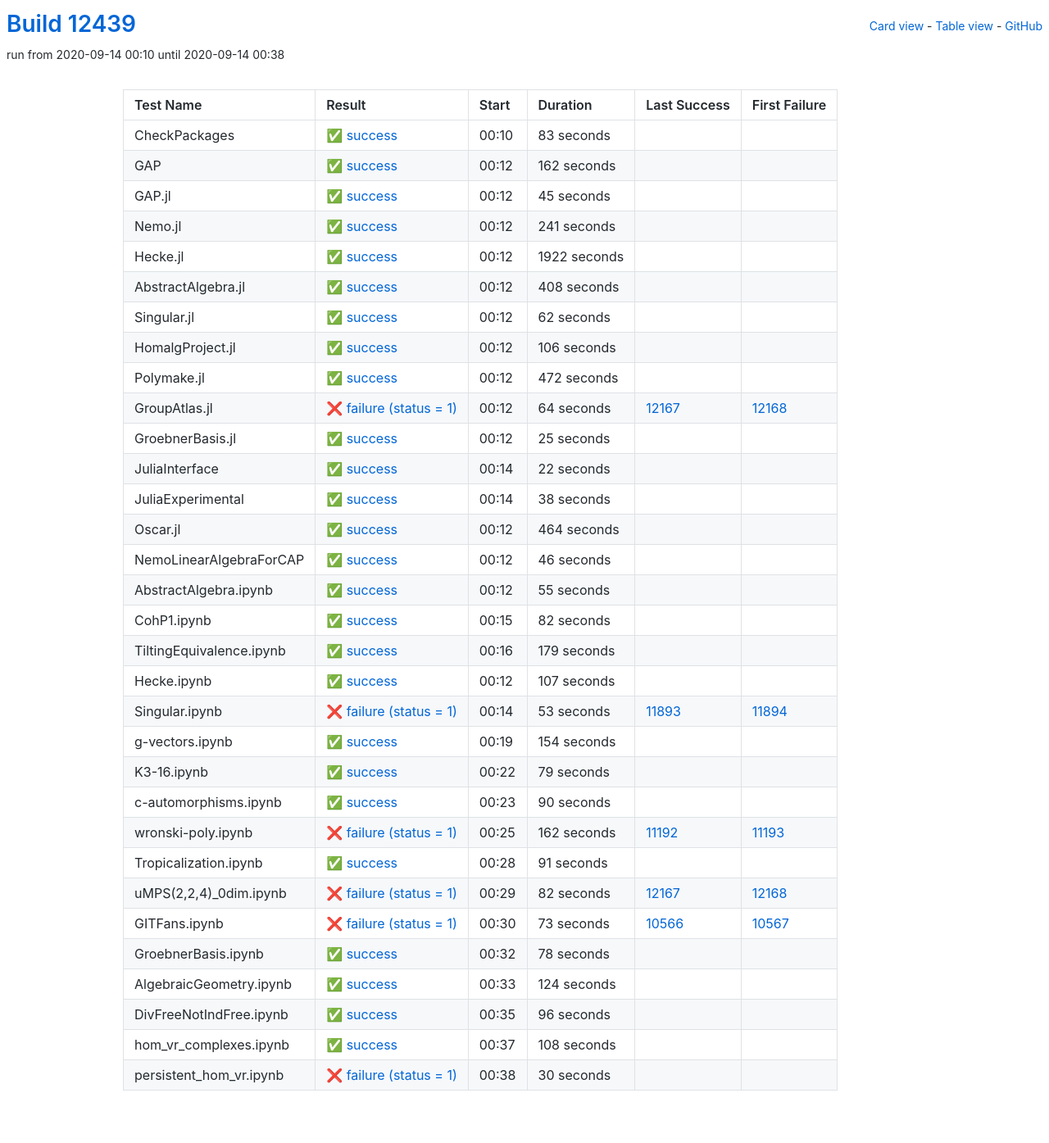
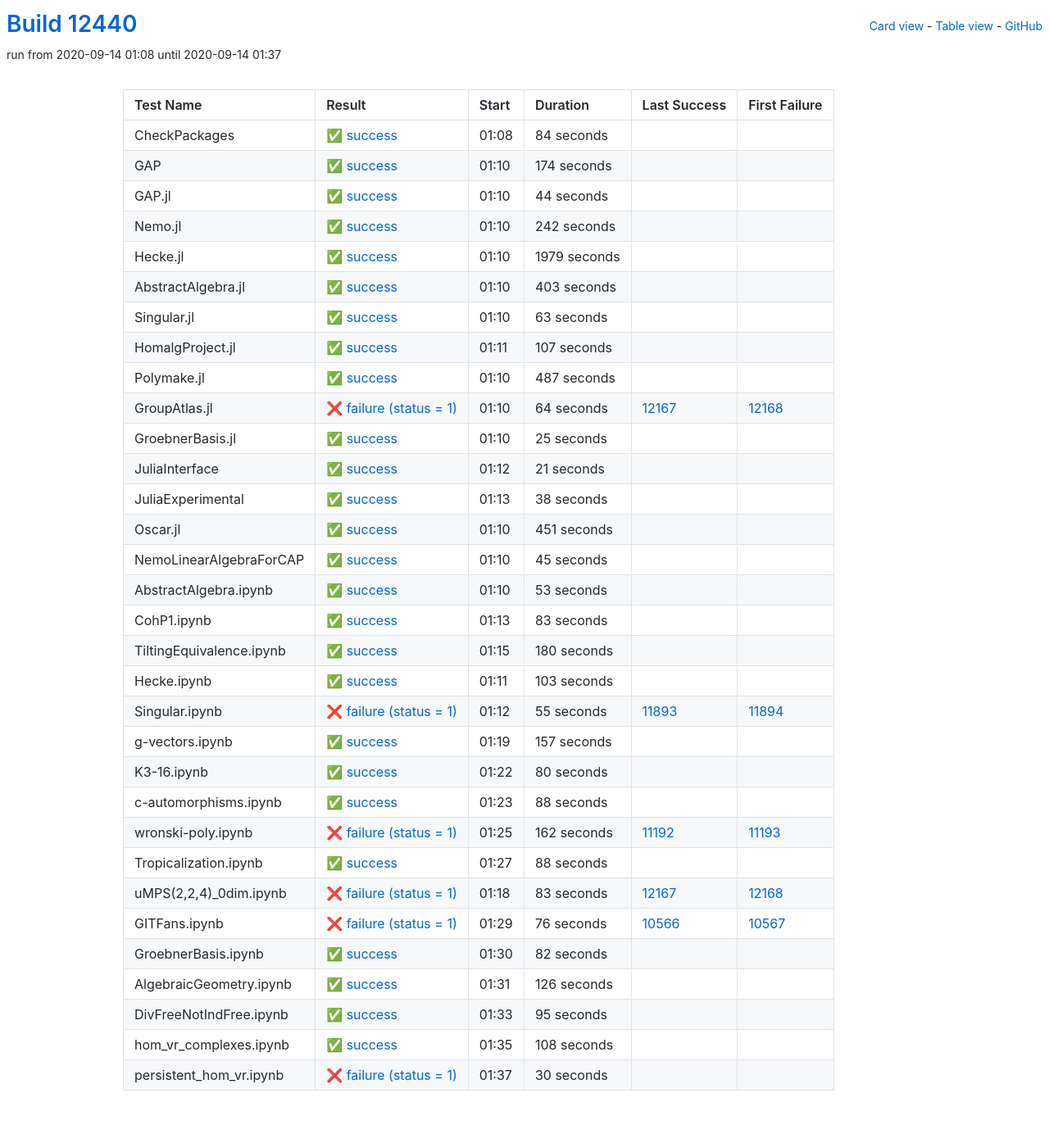
Before and after one commit to oscar-system/oscar-ci-status, a Jekyll site: the page built from table.html, in a window 1280 px wide. Shown: the whole page at 82% size. Built offline with Jekyll 4.4.1, drawn with Linux system fonts in a browser that asks for light colours.

Commit message:
Build #12440

```diff
--- a/_data/ci.yml
+++ b/_data/ci.yml
@@ -1,6 +1,6 @@
 ---
-build: 12439
-build_url: https://oscarci.mathematik.uni-kl.de/job/oscar/12439/
+build: 12440
+build_url: https://oscarci.mathematik.uni-kl.de/job/oscar/12440/
 job: oscar
 organization: oscar-system
 repo: oscar-ci-status
@@ -8,116 +8,116 @@
 tests:
 - name: CheckPackages
   id: checkpackages
-  log: https://oscarci.mathematik.uni-kl.de/job/oscar/12439/artifact/logs/build-12439/CheckPackages.log
-  start: 2020-09-14 00:10
+  log: https://oscarci.mathematik.uni-kl.de/job/oscar/12440/artifact/logs/build-12440/CheckPackages.log
+  start: 2020-09-14 01:08
   success: true
   exitcode: 0
   status: success
-  duration: 83
+  duration: 84
   last_success: false
   last_success_url:
   first_failure: false
   first_failure_url:
 - name: GAP
   id: gap
-  log: https://oscarci.mathematik.uni-kl.de/job/oscar/12439/artifact/logs/build-12439/GAP.log
-  start: 2020-09-14 00:12
+  log: https://oscarci.mathematik.uni-kl.de/job/oscar/12440/artifact/logs/build-12440/GAP.log
+  start: 2020-09-14 01:10
   success: true
   exitcode: 0
   status: success
-  duration: 162
+  duration: 174
   last_success: false
   last_success_url:
   first_failure: false
   first_failure_url:
 - name: GAP.jl
   id: gap-jl
-  log: https://oscarci.mathematik.uni-kl.de/job/oscar/12439/artifact/logs/build-12439/GAP.jl.log
-  start: 2020-09-14 00:12
+  log: https://oscarci.mathematik.uni-kl.de/job/oscar/12440/artifact/logs/build-12440/GAP.jl.log
+  start: 2020-09-14 01:10
   success: true
   exitcode: 0
   status: success
-  duration: 45
+  duration: 44
   last_success: false
   last_success_url:
   first_failure: false
   first_failure_url:
 - name: Nemo.jl
   id: nemo-jl
-  log: https://oscarci.mathematik.uni-kl.de/job/oscar/12439/artifact/logs/build-12439/Nemo.jl.log
-  start: 2020-09-14 00:12
+  log: https://oscarci.mathematik.uni-kl.de/job/oscar/12440/artifact/logs/build-12440/Nemo.jl.log
+  start: 2020-09-14 01:10
   success: true
   exitcode: 0
   status: success
-  duration: 241
+  duration: 242
   last_success: false
   last_success_url:
   first_failure: false
   first_failure_url:
 - name: Hecke.jl
   id: hecke-jl
-  log: https://oscarci.mathematik.uni-kl.de/job/oscar/12439/artifact/logs/build-12439/Hecke.jl.log
-  start: 2020-09-14 00:12
+  log: https://oscarci.mathematik.uni-kl.de/job/oscar/12440/artifact/logs/build-12440/Hecke.jl.log
+  start: 2020-09-14 01:10
   success: true
   exitcode: 0
   status: success
-  duration: 1922
+  duration: 1979
   last_success: false
   last_success_url:
   first_failure: false
   first_failure_url:
 - name: AbstractAlgebra.jl
   id: abstractalgebra-jl
-  log: https://oscarci.mathematik.uni-kl.de/job/oscar/12439/artifact/logs/build-12439/AbstractAlgebra.jl.log
-  start: 2020-09-14 00:12
+  log: https://oscarci.mathematik.uni-kl.de/job/oscar/12440/artifact/logs/build-12440/AbstractAlgebra.jl.log
+  start: 2020-09-14 01:10
   success: true
   exitcode: 0
   status: success
-  duration: 408
+  duration: 403
   last_success: false
   last_success_url:
   first_failure: false
   first_failure_url:
 - name: Singular.jl
   id: singular-jl
-  log: https://oscarci.mathematik.uni-kl.de/job/oscar/12439/artifact/logs/build-12439/Singular.jl.log
-  start: 2020-09-14 00:12
+  log: https://oscarci.mathematik.uni-kl.de/job/oscar/12440/artifact/logs/build-12440/Singular.jl.log
+  start: 2020-09-14 01:10
   success: true
   exitcode: 0
   status: success
-  duration: 62
+  duration: 63
   last_success: false
   last_success_url:
   first_failure: false
   first_failure_url:
 - name: HomalgProject.jl
   id: homalgproject-jl
-  log: https://oscarci.mathematik.uni-kl.de/job/oscar/12439/artifact/logs/build-12439/HomalgProject.jl.log
-  start: 2020-09-14 00:12
+  log: https://oscarci.mathematik.uni-kl.de/job/oscar/12440/artifact/logs/build-12440/HomalgProject.jl.log
+  start: 2020-09-14 01:11
   success: true
   exitcode: 0
   status: success
-  duration: 106
+  duration: 107
   last_success: false
   last_success_url:
   first_failure: false
   first_failure_url:
 - name: Polymake.jl
   id: polymake-jl
-  log: https://oscarci.mathematik.uni-kl.de/job/oscar/12439/artifact/logs/build-12439/Polymake.jl.log
-  start: 2020-09-14 00:12
+  log: https://oscarci.mathematik.uni-kl.de/job/oscar/12440/artifact/logs/build-12440/Polymake.jl.log
+  start: 2020-09-14 01:10
   success: true
   exitcode: 0
   status: success
-  duration: 472
+  duration: 487
   last_success: false
   last_success_url:
   first_failure: false
   first_failure_url:
 - name: GroupAtlas.jl
   id: groupatlas-jl
-  log: https://oscarci.mathematik.uni-kl.de/job/oscar/12439/artifact/logs/build-12439/GroupAtlas.jl.log
-  start: 2020-09-14 00:12
+  log: https://oscarci.mathematik.uni-kl.de/job/oscar/12440/artifact/logs/build-12440/GroupAtlas.jl.log
+  start: 2020-09-14 01:10
   success: false
   exitcode: 1
   status: failure
@@ -128,8 +128,8 @@
   first_failure_url: https://oscarci.mathematik.uni-kl.de/job/oscar/12168/
 - name: GroebnerBasis.jl
   id: groebnerbasis-jl
-  log: https://oscarci.mathematik.uni-kl.de/job/oscar/12439/artifact/logs/build-12439/GroebnerBasis.jl.log
-  start: 2020-09-14 00:12
+  log: https://oscarci.mathematik.uni-kl.de/job/oscar/12440/artifact/logs/build-12440/GroebnerBasis.jl.log
+  start: 2020-09-14 01:10
   success: true
   exitcode: 0
   status: success
@@ -140,20 +140,20 @@
   first_failure_url:
 - name: JuliaInterface
   id: juliainterface
-  log: https://oscarci.mathematik.uni-kl.de/job/oscar/12439/artifact/logs/build-12439/JuliaInterface.log
-  start: 2020-09-14 00:14
+  log: https://oscarci.mathematik.uni-kl.de/job/oscar/12440/artifact/logs/build-12440/JuliaInterface.log
+  start: 2020-09-14 01:12
   success: true
   exitcode: 0
   status: success
-  duration: 22
+  duration: 21
   last_success: false
   last_success_url:
   first_failure: false
   first_failure_url:
 - name: JuliaExperimental
   id: juliaexperimental
-  log: https://oscarci.mathematik.uni-kl.de/job/oscar/12439/artifact/logs/build-12439/JuliaExperimental.log
-  start: 2020-09-14 00:14
+  log: https://oscarci.mathematik.uni-kl.de/job/oscar/12440/artifact/logs/build-12440/JuliaExperimental.log
+  start: 2020-09-14 01:13
   success: true
   exitcode: 0
   status: success
@@ -164,128 +164,128 @@
   first_failure_url:
 - name: Oscar.jl
   id: oscar-jl
-  log: https://oscarci.mathematik.uni-kl.de/job/oscar/12439/artifact/logs/build-12439/Oscar.jl.log
-  start: 2020-09-14 00:12
+  log: https://oscarci.mathematik.uni-kl.de/job/oscar/12440/artifact/logs/build-12440/Oscar.jl.log
+  start: 2020-09-14 01:10
   success: true
   exitcode: 0
   status: success
-  duration: 464
+  duration: 451
   last_success: false
   last_success_url:
   first_failure: false
   first_failure_url:
 - name: NemoLinearAlgebraForCAP
   id: nemolinearalgebraforcap
-  log: https://oscarci.mathematik.uni-kl.de/job/oscar/12439/artifact/logs/build-12439/NemoLinearAlgebraForCAP.log
-  start: 2020-09-14 00:12
+  log: https://oscarci.mathematik.uni-kl.de/job/oscar/12440/artifact/logs/build-12440/NemoLinearAlgebraForCAP.log
+  start: 2020-09-14 01:10
   success: true
   exitcode: 0
   status: success
-  duration: 46
+  duration: 45
   last_success: false
   last_success_url:
   first_failure: false
   first_failure_url:
 - name: AbstractAlgebra.ipynb
   id: abstractalgebra-ipynb
-  log: https://oscarci.mathematik.uni-kl.de/job/oscar/12439/artifact/logs/build-12439/AbstractAlgebra.ipynb.log
-  start: 2020-09-14 00:12
+  log: https://oscarci.mathematik.uni-kl.de/job/oscar/12440/artifact/logs/build-12440/AbstractAlgebra.ipynb.log
+  start: 2020-09-14 01:10
   success: true
   exitcode: 0
   status: success
-  duration: 55
+  duration: 53
   last_success: false
   last_success_url:
   first_failure: false
   first_failure_url:
 - name: CohP1.ipynb
   id: cohp1-ipynb
-  log: https://oscarci.mathematik.uni-kl.de/job/oscar/12439/artifact/logs/build-12439/CohP1.ipynb.log
-  start: 2020-09-14 00:15
+  log: https://oscarci.mathematik.uni-kl.de/job/oscar/12440/artifact/logs/build-12440/CohP1.ipynb.log
+  start: 2020-09-14 01:13
   success: true
   exitcode: 0
   status: success
-  duration: 82
+  duration: 83
   last_success: false
   last_success_url:
   first_failure: false
   first_failure_url:
 - name: TiltingEquivalence.ipynb
   id: tiltingequivalence-ipynb
-  log: https://oscarci.mathematik.uni-kl.de/job/oscar/12439/artifact/logs/build-12439/TiltingEquivalence.ipynb.log
-  start: 2020-09-14 00:16
+  log: https://oscarci.mathematik.uni-kl.de/job/oscar/12440/artifact/logs/build-12440/TiltingEquivalence.ipynb.log
+  start: 2020-09-14 01:15
   success: true
   exitcode: 0
   status: success
-  duration: 179
+  duration: 180
   last_success: false
   last_success_url:
   first_failure: false
   first_failure_url:
 - name: Hecke.ipynb
   id: hecke-ipynb
-  log: https://oscarci.mathematik.uni-kl.de/job/oscar/12439/artifact/logs/build-12439/Hecke.ipynb.log
-  start: 2020-09-14 00:12
+  log: https://oscarci.mathematik.uni-kl.de/job/oscar/12440/artifact/logs/build-12440/Hecke.ipynb.log
+  start: 2020-09-14 01:11
   success: true
   exitcode: 0
   status: success
-  duration: 107
+  duration: 103
   last_success: false
   last_success_url:
   first_failure: false
   first_failure_url:
 - name: Singular.ipynb
   id: singular-ipynb
-  log: https://oscarci.mathematik.uni-kl.de/job/oscar/12439/artifact/logs/build-12439/Singular.ipynb.log
-  start: 2020-09-14 00:14
+  log: https://oscarci.mathematik.uni-kl.de/job/oscar/12440/artifact/logs/build-12440/Singular.ipynb.log
+  start: 2020-09-14 01:12
   success: false
   exitcode: 1
   status: failure
-  duration: 53
+  duration: 55
   last_success: 11893
   last_success_url: https://oscarci.mathematik.uni-kl.de/job/oscar/11893/
   first_failure: 11894
   first_failure_url: https://oscarci.mathematik.uni-kl.de/job/oscar/11894/
 - name: g-vectors.ipynb
   id: g-vectors-ipynb
-  log: https://oscarci.mathematik.uni-kl.de/job/oscar/12439/artifact/logs/build-12439/g-vectors.ipynb.log
-  start: 2020-09-14 00:19
+  log: https://oscarci.mathematik.uni-kl.de/job/oscar/12440/artifact/logs/build-12440/g-vectors.ipynb.log
+  start: 2020-09-14 01:19
   success: true
   exitcode: 0
   status: success
-  duration: 154
+  duration: 157
   last_success: false
   last_success_url:
   first_failure: false
   first_failure_url:
 - name: K3-16.ipynb
   id: k3-16-ipynb
-  log: https://oscarci.mathematik.uni-kl.de/job/oscar/12439/artifact/logs/build-12439/K3-16.ipynb.log
-  start: 2020-09-14 00:22
+  log: https://oscarci.mathematik.uni-kl.de/job/oscar/12440/artifact/logs/build-12440/K3-16.ipynb.log
+  start: 2020-09-14 01:22
   success: true
   exitcode: 0
   status: success
-  duration: 79
+  duration: 80
   last_success: false
   last_success_url:
   first_failure: false
   first_failure_url:
 - name: c-automorphisms.ipynb
   id: c-automorphisms-ipynb
-  log: https://oscarci.mathematik.uni-kl.de/job/oscar/12439/artifact/logs/build-12439/c-automorphisms.ipynb.log
-  start: 2020-09-14 00:23
+  log: https://oscarci.mathematik.uni-kl.de/job/oscar/12440/artifact/logs/build-12440/c-automorphisms.ipynb.log
+  start: 2020-09-14 01:23
   success: true
   exitcode: 0
   status: success
-  duration: 90
+  duration: 88
   last_success: false
   last_success_url:
   first_failure: false
   first_failure_url:
 - name: wronski-poly.ipynb
   id: wronski-poly-ipynb
-  log: https://oscarci.mathematik.uni-kl.de/job/oscar/12439/artifact/logs/build-12439/wronski-poly.ipynb.log
-  start: 2020-09-14 00:25
+  log: https://oscarci.mathematik.uni-kl.de/job/oscar/12440/artifact/logs/build-12440/wronski-poly.ipynb.log
+  start: 2020-09-14 01:25
   success: false
   exitcode: 1
   status: failure
@@ -296,80 +296,80 @@
   first_failure_url: https://oscarci.mathematik.uni-kl.de/job/oscar/11193/
 - name: Tropicalization.ipynb
   id: tropicalization-ipynb
-  log: https://oscarci.mathematik.uni-kl.de/job/oscar/12439/artifact/logs/build-12439/Tropicalization.ipynb.log
-  start: 2020-09-14 00:28
+  log: https://oscarci.mathematik.uni-kl.de/job/oscar/12440/artifact/logs/build-12440/Tropicalization.ipynb.log
+  start: 2020-09-14 01:27
   success: true
   exitcode: 0
   status: success
-  duration: 91
+  duration: 88
   last_success: false
   last_success_url:
   first_failure: false
   first_failure_url:
 - name: uMPS(2,2,4)_0dim.ipynb
   id: umps-2-2-4-0dim-ipynb
-  log: https://oscarci.mathematik.uni-kl.de/job/oscar/12439/artifact/logs/build-12439/uMPS-2-2-4-_0dim.ipynb.log
-  start: 2020-09-14 00:29
+  log: https://oscarci.mathematik.uni-kl.de/job/oscar/12440/artifact/logs/build-12440/uMPS-2-2-4-_0dim.ipynb.log
+  start: 2020-09-14 01:18
   success: false
   exitcode: 1
   status: failure
-  duration: 82
+  duration: 83
   last_success: 12167
   last_success_url: https://oscarci.mathematik.uni-kl.de/job/oscar/12167/
   first_failure: 12168
   first_failure_url: https://oscarci.mathematik.uni-kl.de/job/oscar/12168/
 - name: GITFans.ipynb
   id: gitfans-ipynb
-  log: https://oscarci.mathematik.uni-kl.de/job/oscar/12439/artifact/logs/build-12439/GITFans.ipynb.log
-  start: 2020-09-14 00:30
+  log: https://oscarci.mathematik.uni-kl.de/job/oscar/12440/artifact/logs/build-12440/GITFans.ipynb.log
+  start: 2020-09-14 01:29
   success: false
   exitcode: 1
   status: failure
-  duration: 73
+  duration: 76
   last_success: 10566
   last_success_url: https://oscarci.mathematik.uni-kl.de/job/oscar/10566/
   first_failure: 10567
   first_failure_url: https://oscarci.mathematik.uni-kl.de/job/oscar/10567/
 - name: GroebnerBasis.ipynb
   id: groebnerbasis-ipynb
-  log: https://oscarci.mathematik.uni-kl.de/job/oscar/12439/artifact/logs/build-12439/GroebnerBasis.ipynb.log
-  start: 2020-09-14 00:32
+  log: https://oscarci.mathematik.uni-kl.de/job/oscar/12440/artifact/logs/build-12440/GroebnerBasis.ipynb.log
+  start: 2020-09-14 01:30
   success: true
   exitcode: 0
   status: success
-  duration: 78
+  duration: 82
   last_success: false
   last_success_url:
   first_failure: false
   first_failure_url:
 - name: AlgebraicGeometry.ipynb
   id: algebraicgeometry-ipynb
-  log: https://oscarci.mathematik.uni-kl.de/job/oscar/12439/artifact/logs/build-12439/AlgebraicGeometry.ipynb.log
-  start: 2020-09-14 00:33
+  log: https://oscarci.mathematik.uni-kl.de/job/oscar/12440/artifact/logs/build-12440/AlgebraicGeometry.ipynb.log
+  start: 2020-09-14 01:31
   success: true
   exitcode: 0
   status: success
-  duration: 124
+  duration: 126
   last_success: false
   last_success_url:
   first_failure: false
   first_failure_url:
 - name: DivFreeNotIndFree.ipynb
   id: divfreenotindfree-ipynb
-  log: https://oscarci.mathematik.uni-kl.de/job/oscar/12439/artifact/logs/build-12439/DivFreeNotIndFree.ipynb.log
-  start: 2020-09-14 00:35
+  log: https://oscarci.mathematik.uni-kl.de/job/oscar/12440/artifact/logs/build-12440/DivFreeNotIndFree.ipynb.log
+  start: 2020-09-14 01:33
   success: true
   exitcode: 0
   status: success
-  duration: 96
+  duration: 95
   last_success: false
   last_success_url:
   first_failure: false
   first_failure_url:
 - name: hom_vr_complexes.ipynb
   id: hom-vr-complexes-ipynb
-  log: https://oscarci.mathematik.uni-kl.de/job/oscar/12439/artifact/logs/build-12439/hom_vr_complexes.ipynb.log
-  start: 2020-09-14 00:37
+  log: https://oscarci.mathematik.uni-kl.de/job/oscar/12440/artifact/logs/build-12440/hom_vr_complexes.ipynb.log
+  start: 2020-09-14 01:35
   success: true
   exitcode: 0
   status: success
@@ -380,8 +380,8 @@
   first_failure_url:
 - name: persistent_hom_vr.ipynb
   id: persistent-hom-vr-ipynb
-  log: https://oscarci.mathematik.uni-kl.de/job/oscar/12439/artifact/logs/build-12439/persistent_hom_vr.ipynb.log
-  start: 2020-09-14 00:38
+  log: https://oscarci.mathematik.uni-kl.de/job/oscar/12440/artifact/logs/build-12440/persistent_hom_vr.ipynb.log
+  start: 2020-09-14 01:37
   success: false
   exitcode: 1
   status: failure
```
Also changed, not shown: README.md.
